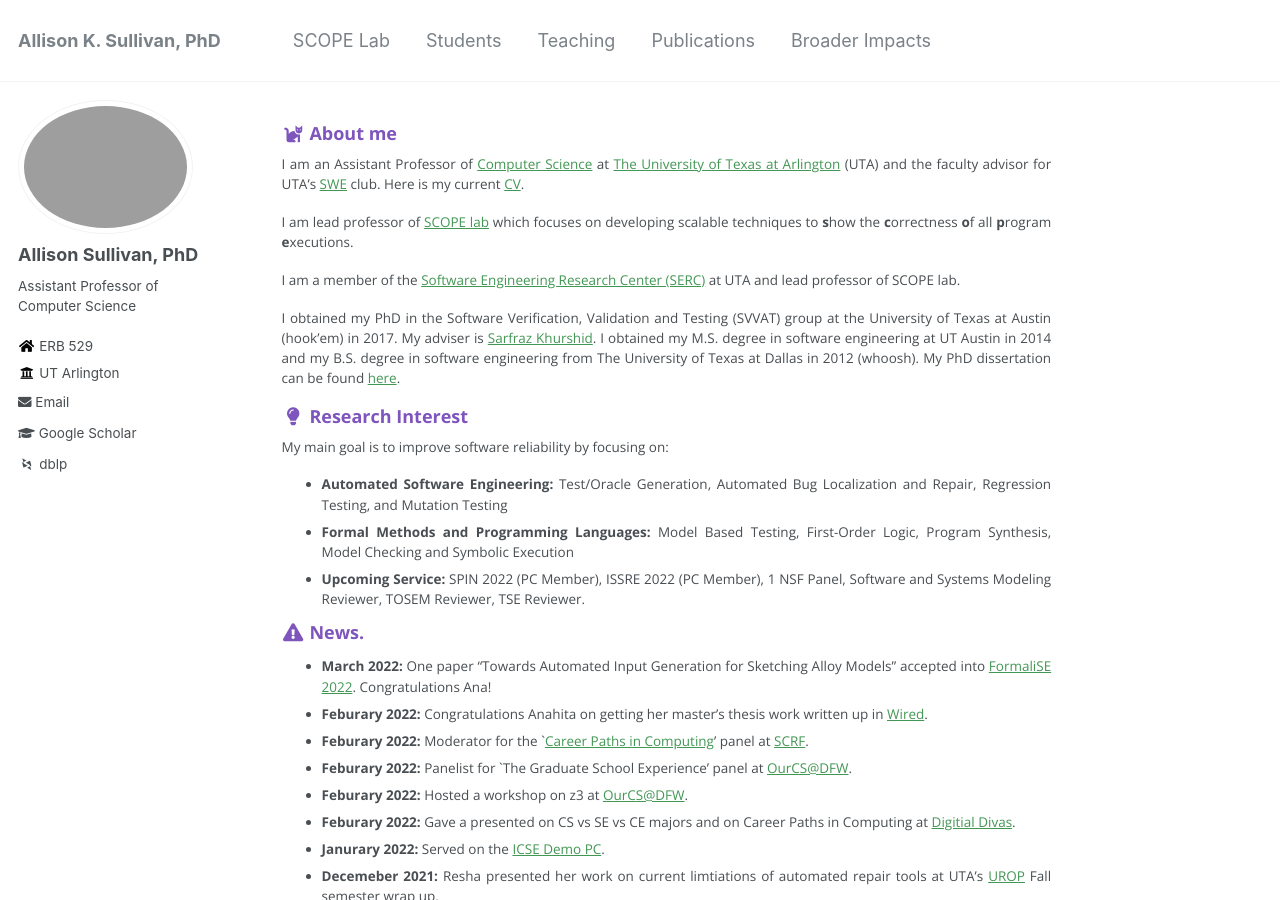
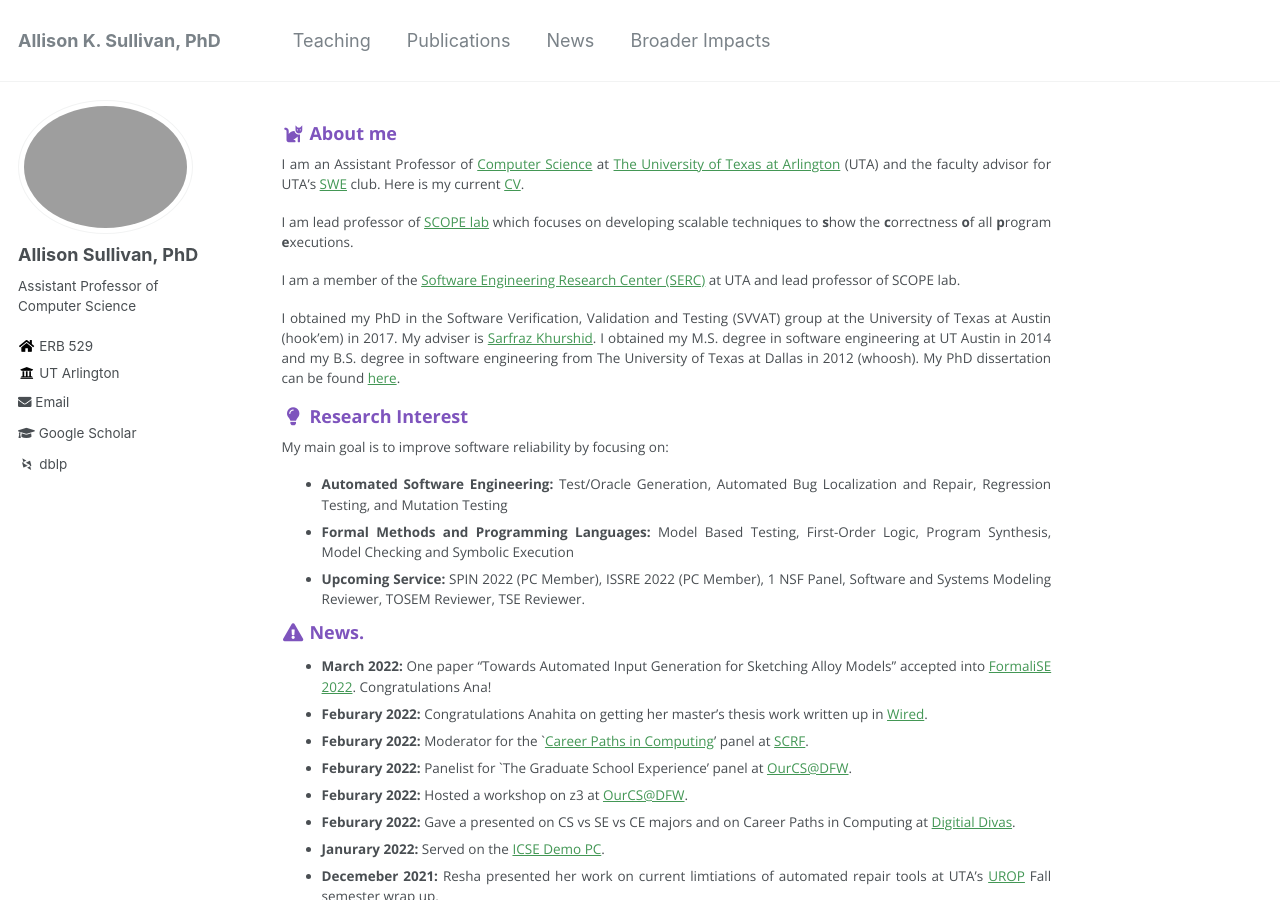
Before and after one commit to Allisonius/allisonius.github.io, a Jekyll site: the page built from _pages/about.md, in a window 1280 px wide and 900 px high. Built offline with Jekyll 4.4.1, drawn with Linux system fonts in a browser that asks for light colours; some web fonts are replaced.

Commit message:
Update navigation.yml

```diff
--- a/_data/navigation.yml
+++ b/_data/navigation.yml
@@ -1,16 +1,13 @@
 # main links links
 main:
-  - title: "SCOPE Lab"
-    url: /research/
-
-  - title: "Students"
-    url: /students/
-
   - title: "Teaching"
     url: /teaching/
 
   - title: "Publications"
     url: /publications/
 
+  - title: "News"
+    url: /news/
+
   - title: "Broader Impacts"
     url: /impacts/
```
